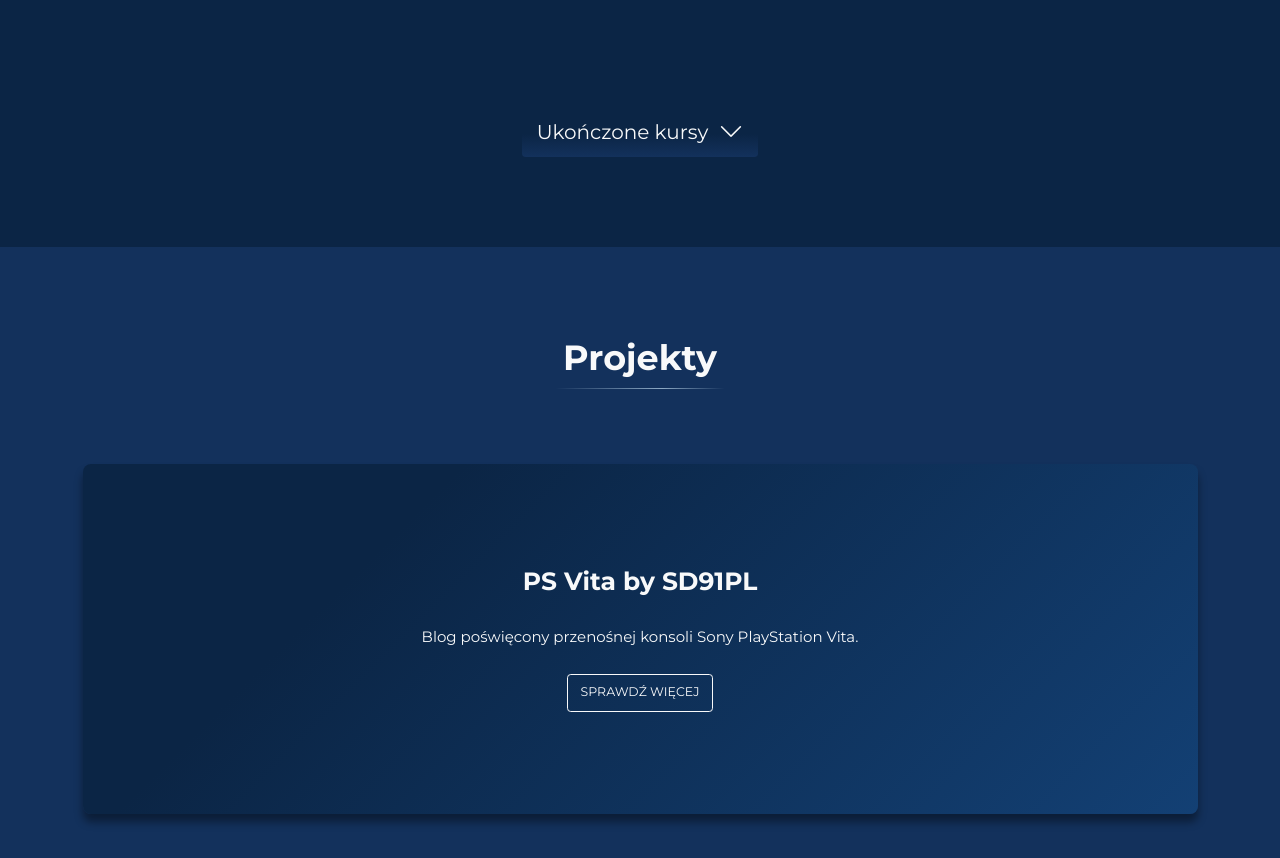
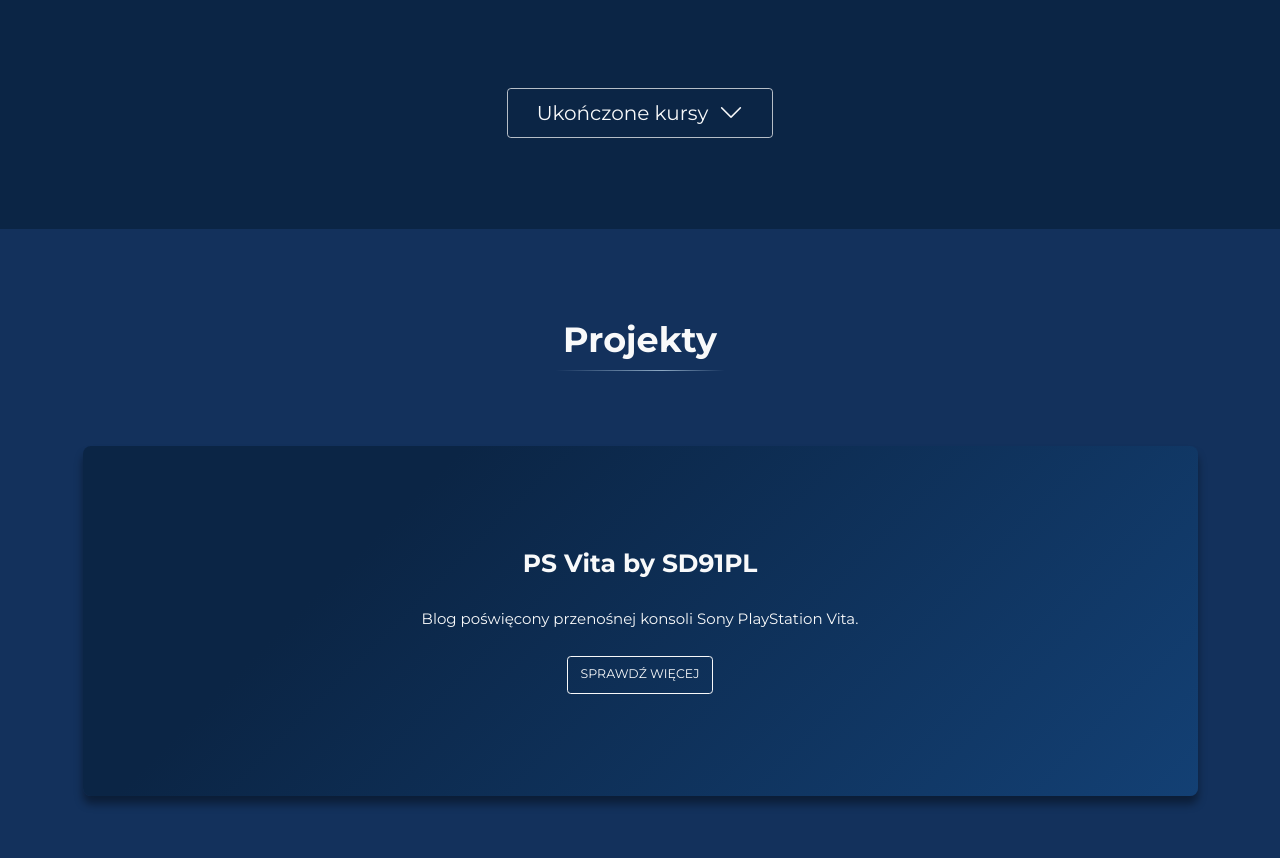
Before and after one commit to SD91PL/info, a website: page index.html in a window 1280 px wide. Shown: the part 2353-3211 px from the top of the page. Drawn offline with nearby package versions, Linux system fonts and the light colour scheme; files whose address does not match are found by name.

Commit message:
UI updated - .stack-edu-btn

```diff
--- a/index.html
+++ b/index.html
@@ -1593,7 +1593,7 @@
 	</div>
 </section>
 <button
-	class="stack-edu-btn btn border-0 text-light mb-5 mx-3 mx-sm-4 py-3 pt-5 px-4"></button>
+	class="stack-edu-btn btn text-light mb-5 mx-3 mx-sm-4 py-3 px-5"></button>
 
 	</div>
 </section>
--- a/src/sass/style.scss
+++ b/src/sass/style.scss
@@ -368,7 +368,6 @@
 
 .stack-edu-btn {
 	position: relative;
-	background-image: linear-gradient(0deg, $bg-1 0%, $bg-3 33%);
 	overflow: hidden;
 	z-index: 0;
 	&::before {
@@ -378,13 +377,14 @@
 		content: '';
 		width: 100%;
 		height: 100%;
-		background-image: linear-gradient(0deg, $bg-1 0%, $bg-3 66%);
-		opacity: 0;
-		transition: opacity 0.5s;
+		border: white solid 1px;
+		border-radius: 0.375rem;
+		opacity: 0.7;
+		transition: opacity 0.3s;
 		z-index: 0;
 	}
 	&:focus::before {
-		opacity: 0.25;
+		opacity: 1;
 	}
 	&:hover::before {
 		opacity: 1;
```
Also changed, not shown: dist/css/style.min.css, 1 other file.
